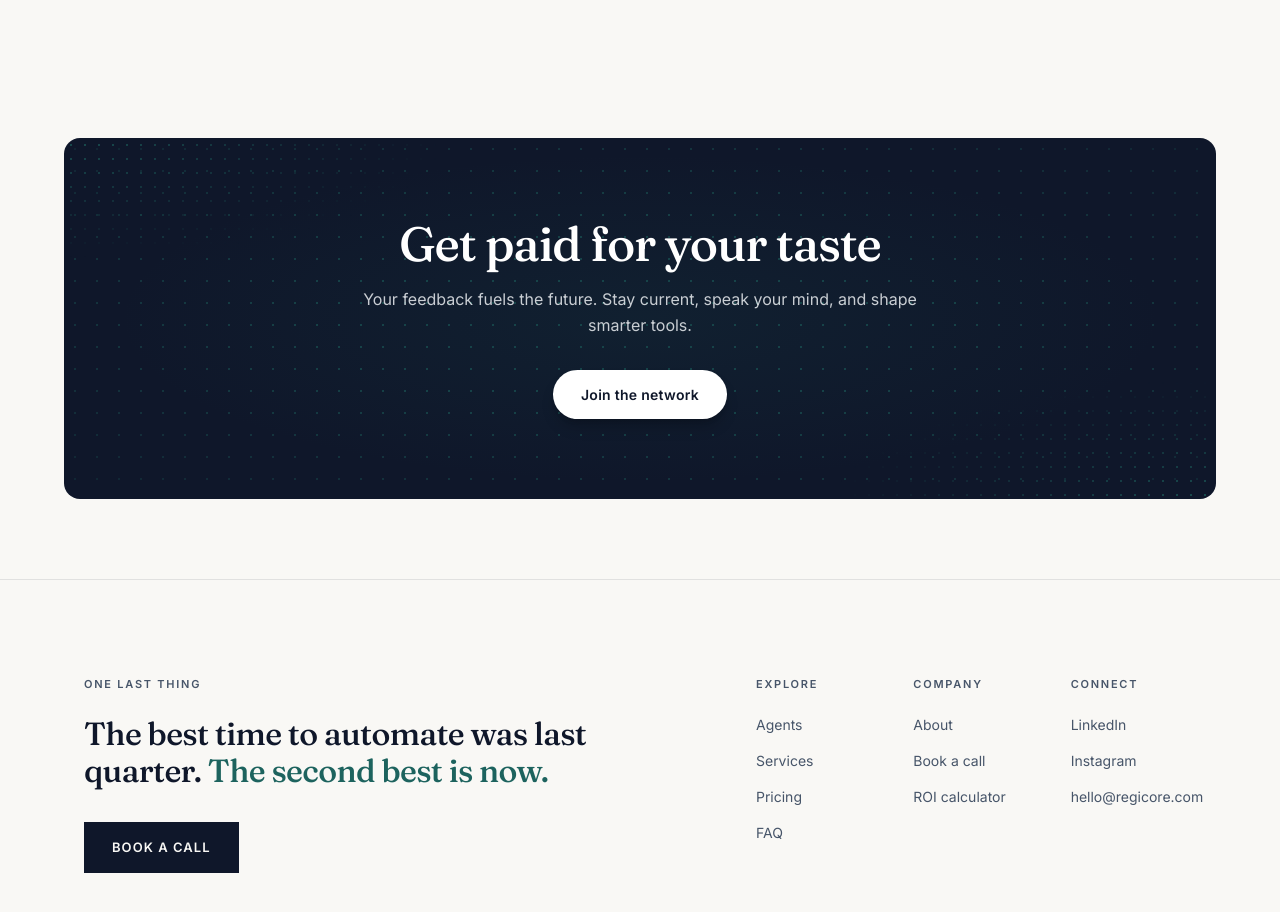
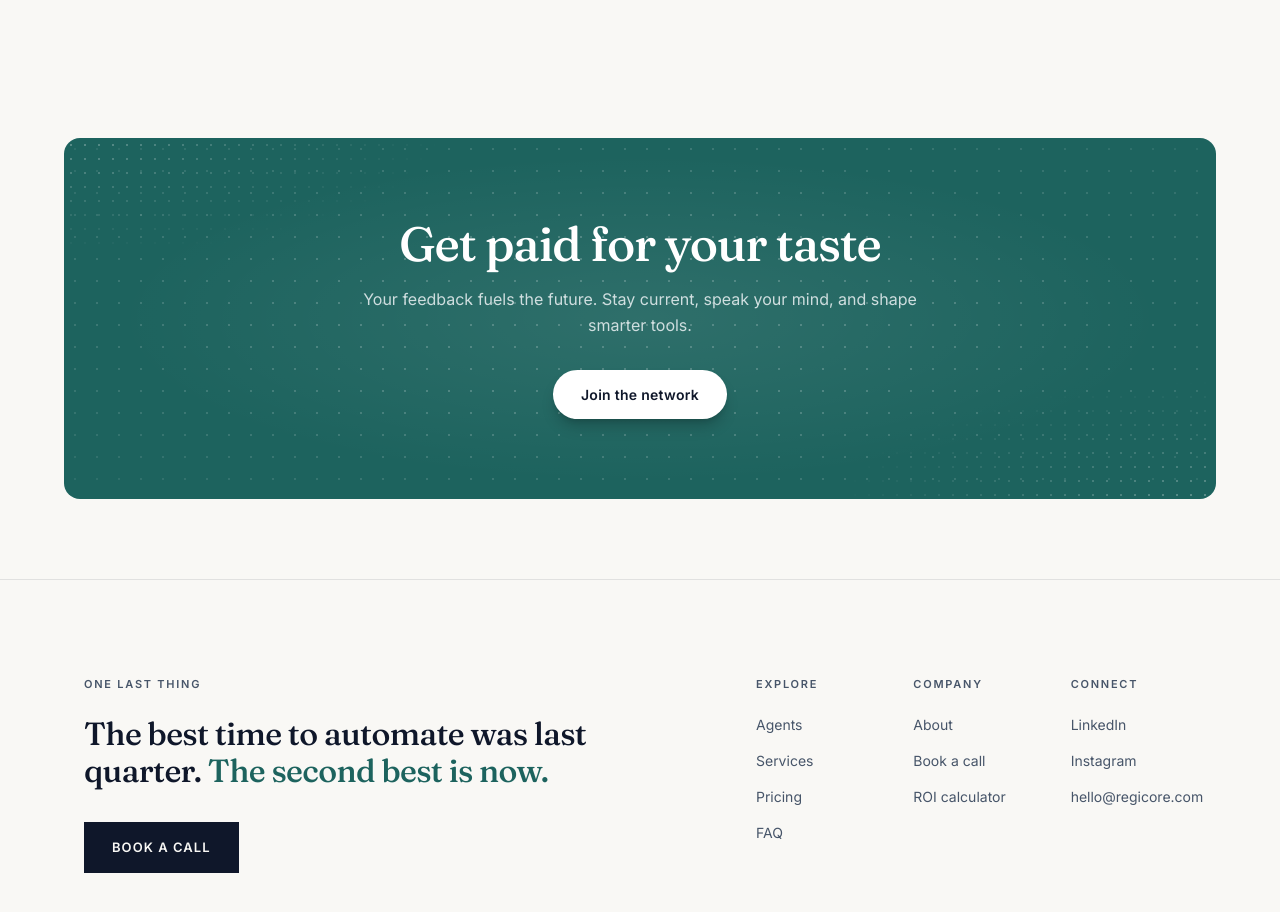
Before and after one commit to spectredad/Regicore, a Next.js app: page / in a window 1280 px wide. Shown: the part 7920-8832 px from the top of the page. Built offline with nearby package versions, Linux system fonts and the light colour scheme.

Commit message:
style: change CTA banner background to teal #1d635e

```diff
--- a/components/CTABanner.tsx
+++ b/components/CTABanner.tsx
@@ -8,7 +8,7 @@ export default function CTABanner() {
       <div className="max-w-6xl mx-auto">
         <motion.div
           className="relative overflow-hidden rounded-2xl px-8 py-16 md:py-20 flex flex-col items-center justify-center text-center"
-          style={{ background: "#0f172a" }}
+          style={{ background: "#1d635e" }}
           initial={{ opacity: 0, y: 24 }}
           whileInView={{ opacity: 1, y: 0 }}
           transition={{ duration: 0.65, ease: "easeOut" }}
@@ -19,7 +19,7 @@ export default function CTABanner() {
             aria-hidden="true"
             className="absolute inset-0 pointer-events-none"
             style={{
-              backgroundImage: `radial-gradient(circle, rgba(29,99,94,0.55) 1px, transparent 1px)`,
+              backgroundImage: `radial-gradient(circle, rgba(255,255,255,0.2) 1px, transparent 1px)`,
               backgroundSize: "22px 22px",
               maskImage:
                 "radial-gradient(ellipse 90% 90% at 50% 50%, black 30%, transparent 100%)",
@@ -33,7 +33,7 @@ export default function CTABanner() {
             aria-hidden="true"
             className="absolute inset-0 pointer-events-none"
             style={{
-              backgroundImage: `radial-gradient(circle, rgba(29,99,94,0.7) 1px, transparent 1px)`,
+              backgroundImage: `radial-gradient(circle, rgba(255,255,255,0.28) 1px, transparent 1px)`,
               backgroundSize: "14px 14px",
               maskImage:
                 "radial-gradient(ellipse 60% 60% at 0% 0%, black 0%, transparent 55%), radial-gradient(ellipse 60% 60% at 100% 100%, black 0%, transparent 55%)",
@@ -48,7 +48,7 @@ export default function CTABanner() {
             className="absolute inset-0 pointer-events-none"
             style={{
               background:
-                "radial-gradient(ellipse 65% 65% at 50% 50%, rgba(29,99,94,0.12) 0%, transparent 70%)",
+                "radial-gradient(ellipse 65% 65% at 50% 50%, rgba(255,255,255,0.08) 0%, transparent 70%)",
             }}
           />
 
```
